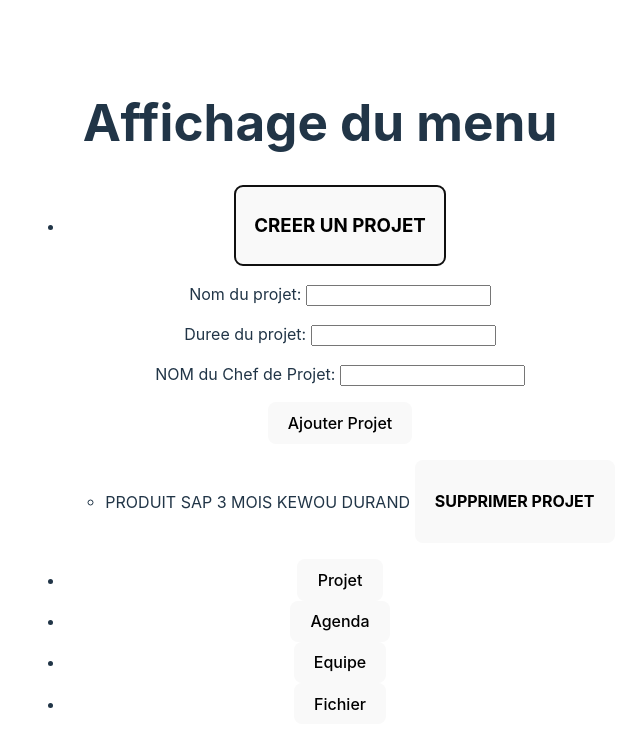
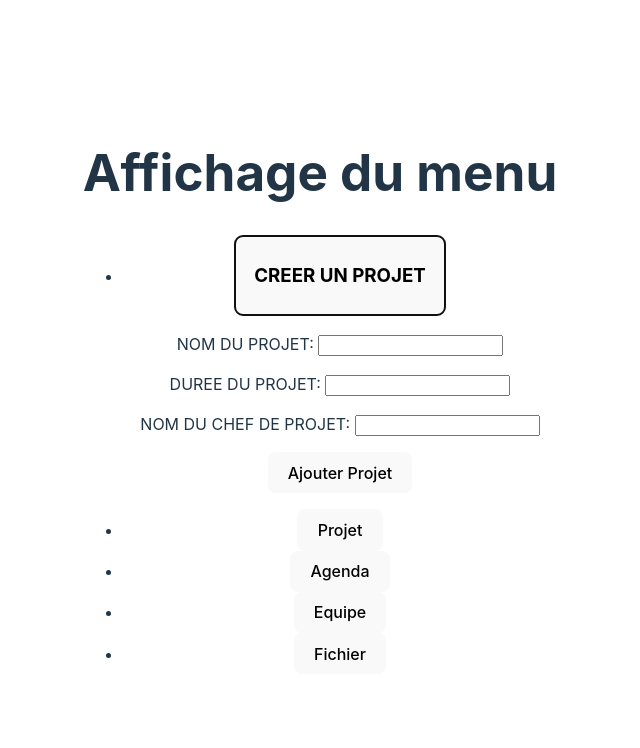
Before and after one commit to PROJWEB2-S1-2223/projet-Durand98, a React (Vite) app in the folder client/: page / in a window 1280 px wide. Both pictures are taken after a click on the button "CREER UN PROJET". Shown: the top 748 px of the page, without its empty margins (320-960 px from the left). Built offline with nearby package versions, Linux system fonts and the light colour scheme; the HTML template or start-up script is replaced by a standard one.

Commit message:
Formul 5

```diff
--- a/client/src/Forme.jsx
+++ b/client/src/Forme.jsx
@@ -39,25 +39,31 @@ function Forme({ onSubmit }) {
   return (
     <form onSubmit={handleFormSubmit}>
       <p>
-        <label>
-        Nom du projet: <input type="text" name="nomProj" value={counts.nomProj} onChange={handleNomProjChange} />
-        </label>
+      <FormInput value={counts.nomProj} onChange={handleNomProjChange}>
+        NOM DU PROJET:{'' }
+        </FormInput>
       </p>
       <p>
-        <label>
-          Duree du projet: <input type="text" name="dureeProj" value={counts.dureeProj} onChange={handleDureeProjChange} />
-        </label>
+      <FormInput value={counts.dureeProj} onChange={handleDureeProjChange}>
+        DUREE DU PROJET:{''}
+        </FormInput>
       </p>
       <p>
-        <label>
-          NOM du Chef de Projet: <input type="text" name="nomChef" value={counts.nomChef} onChange={handleNomChefChange} />
-        </label>
+        <FormInput value={counts.nomChef} onChange={handleNomChefChange}>
+        NOM DU CHEF DE PROJET:{''}
+        </FormInput>
       </p>
       <p>
         <button type="submit">Ajouter Projet</button>
       </p>
     </form>
+
   );
 }
+function FormInput({ value, onChange, children }) {
+  return (
+  <label>{children} <input type="text" value={value} onChange={onChange} />
+  </label>
+  );}
 
 export default Forme;
--- a/client/src/Menu.jsx
+++ b/client/src/Menu.jsx
@@ -1,4 +1,4 @@
-import React, { useState } from 'react';
+import React, { useState ,useEffect} from 'react';
 import Forme from './Forme';
 import List from './List';
 function Menu(){
@@ -10,13 +10,13 @@ function Menu(){
     {nom: "Equipe", prenom: "Equipe",},
     {nom: "Fichier", prenom: "Fichier",},
   ];
-  const [proj, setProj] = useState([
-    {
-      nomProj: 'PRODUIT SAP',
-      dureeProj: ' 3 MOIS ',
-      nomChef: ' KEWOU  DURAND ',
-    },
-  ]);
+  const initialproj = JSON.parse(localStorage.getItem('books'));
+  const [proj, setProj] = useState(initialproj || []);
+
+  useEffect(() => {
+    localStorage.setItem('proj', JSON.stringify(proj));
+  },
+  [proj]);
 
   function addProj(newProj) {
     const newProjList = [...proj, newProj];
```
